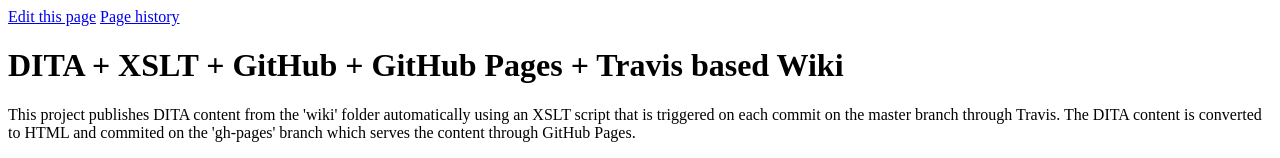
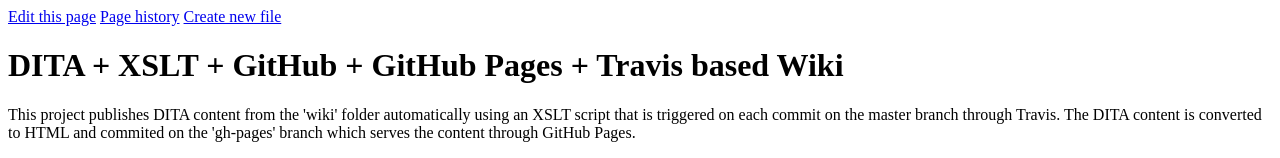
Before and after one commit to georgebina/ghd-wiki, a plain HTML site: page index.html in a window 1280 px wide. Shown: the top 158 px of the page. Drawn offline with Linux system fonts and the light colour scheme.

Commit message:
rebuild pages at a5dd3cf

```diff
--- a/index.html
+++ b/index.html
@@ -6,6 +6,7 @@
       <div id="header">
          <a target="_blank" href="https://www.oxygenxml.com/webapp-demo-aws/app/oxygen.html?url=github%3A%2F%2FgetFileContent%2Fgeorgebina%2Fghd-wiki%2Fmaster%2Fwiki/index.dita">Edit this page</a>
          <a target="_blank" href="https://github.com/georgebina/ghd-wiki/commits/master/wiki/index.dita">Page history</a>
+         <a target="_blank" href="https://github.com/georgebina/ghd-wiki/commits/master/wiki/index.dita">Create new file</a>
       </div>
       <div id="content">
          <div>
```
